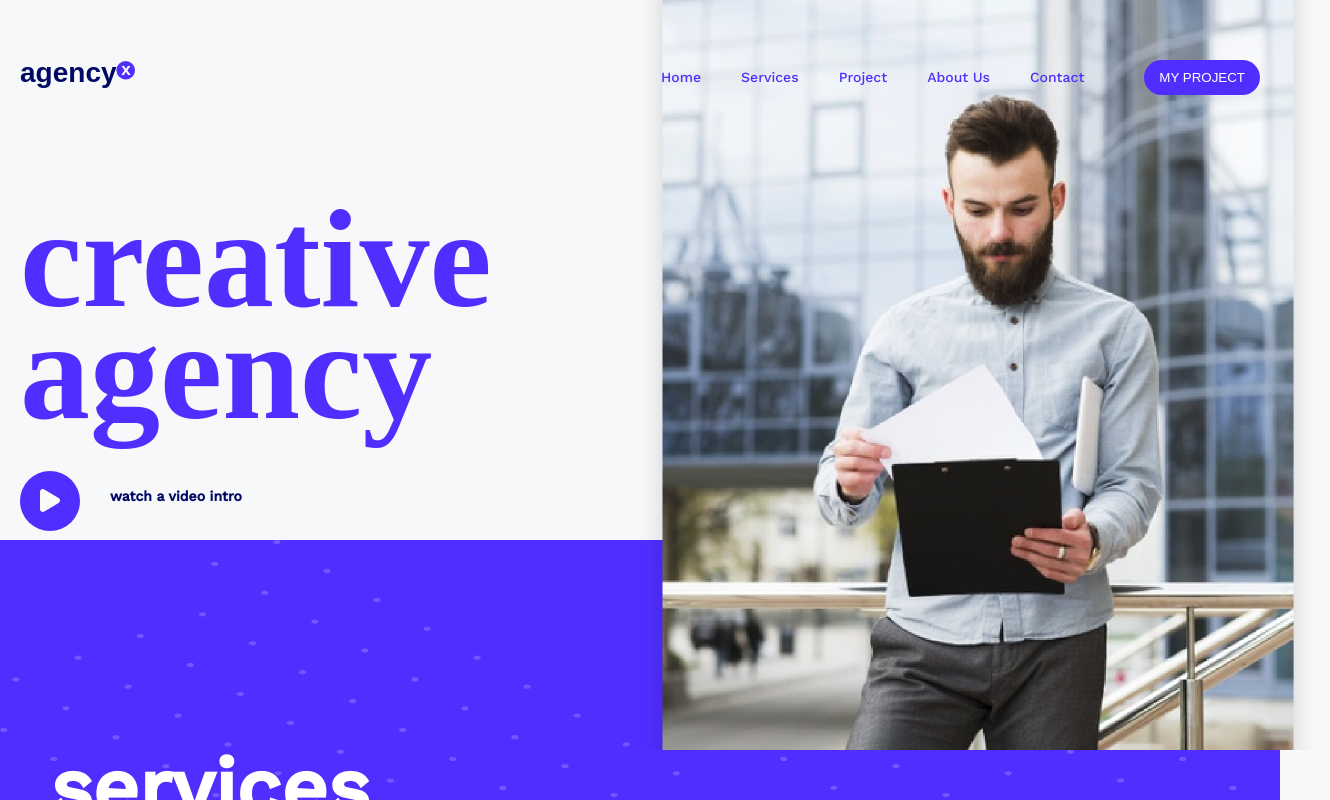
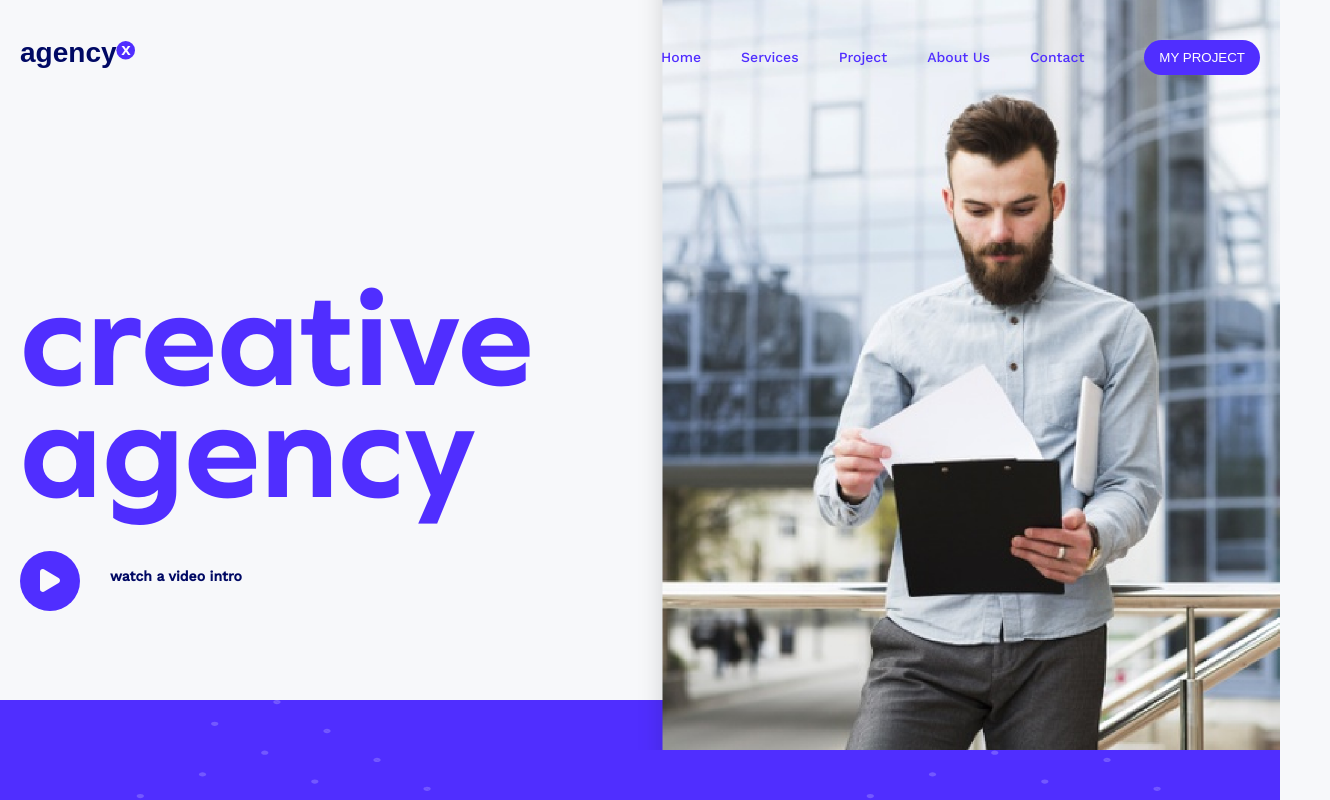
Before and after one commit to AdePhil/agency, a React (Create React App) app: page / in a window 1280 px wide. Shown: the top 800 px of the page, 1330 px wide, since content can reach past the window. Built offline with nearby package versions, Linux system fonts and the light colour scheme.

Commit message:
overflow fix

```diff
--- a/src/pages/home.scss
+++ b/src/pages/home.scss
@@ -1,7 +1,7 @@
 @import "../variables.scss";
 .agency {
   &__header {
-    padding-top: 60px;
+    padding-top: 40px;
     position: absolute;
     top: 0;
     width: 100%;
@@ -104,9 +104,9 @@
     position: relative;
     display: flex;
     align-items: center;
-    min-height: 80vh;
+    min-height: 100vh;
     z-index: 10;
-    // overflow: hidden;
+    overflow: hidden;
 
     .hero-img {
       position: absolute;
@@ -129,6 +129,7 @@
       font-family: Graphie;
       font-weight: bolder;
       left: -210px;
+      margin-top: 20px;
       @media (max-width: 1500px) {
         display: none;
       }
--- a/src/styles.scss
+++ b/src/styles.scss
@@ -1,26 +1,23 @@
 @import "./variables.scss";
 
 @font-face {
-  font-family: "Graphie-Bold";
-  src: url("/css/webfont/Graphie-Bold.eot?#iefix") format("embedded-opentype"),
+  font-family: "Graphie";
+  src: local("Graphie"),
+    url("/css/webfont/Graphie-Bold.eot?#iefix") format("embedded-opentype"),
     url("/css/webfont/Graphie-Bold.otf") format("opentype"),
     url("/css/webfont/Graphie-Bold.woff") format("woff"),
     url("/css/webfont/Graphie-Bold.ttf") format("truetype"),
     url("/css/webfont/Graphie-Bold.svg#Graphie-Bold") format("svg");
-  font-weight: normal;
-  font-style: normal;
 }
 
 @font-face {
   font-family: "Graphie-ExtraBold";
-  src: url("/css/webfont/Graphie-ExtraBold.eot?#iefix")
-      format("embedded-opentype"),
+  src: local("Graphie"),
+    url("/css/webfont/Graphie-ExtraBold.eot?#iefix") format("embedded-opentype"),
     url("/css/webfont/Graphie-ExtraBold.otf") format("opentype"),
     url("/css/webfont/Graphie-ExtraBold.woff") format("woff"),
     url("/css/webfont/Graphie-ExtraBold.ttf") format("truetype"),
     url("/css/webfont/Graphie-ExtraBold.svg#Graphie-ExtraBold") format("svg");
-  font-weight: normal;
-  font-style: normal;
 }
 
 * {
```
